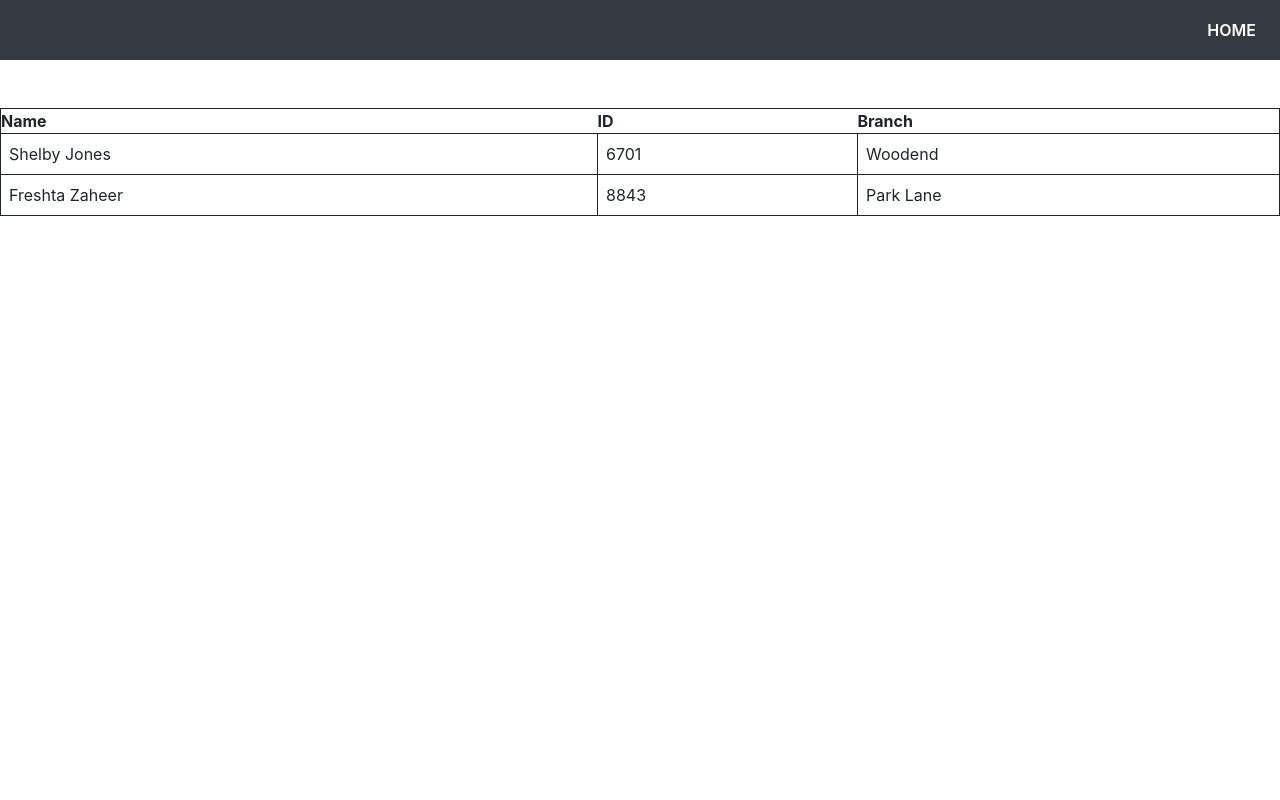
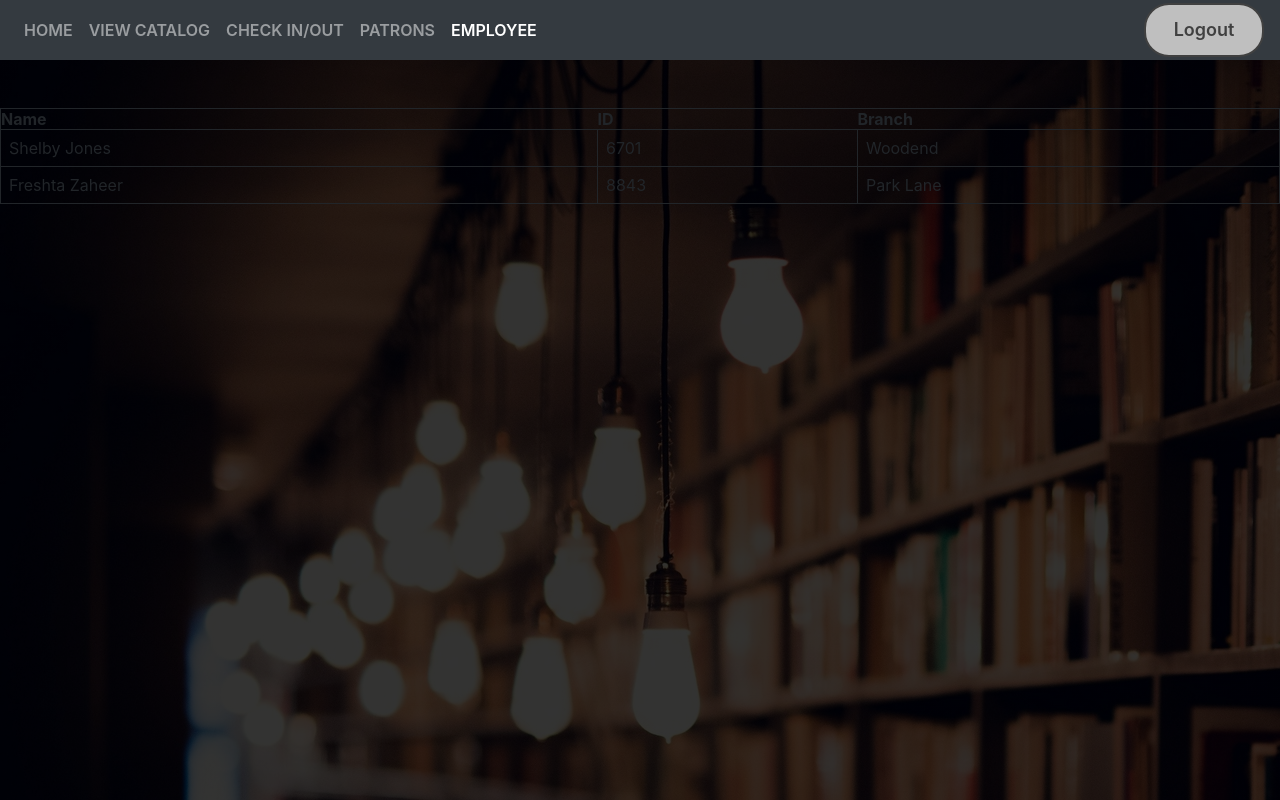
Before and after one commit to shelby-j/EECS447_DatabaseProject, a PHP site: page /Library/employee.php in a window 1280 px wide. Run offline with PHP 8.4, Linux system fonts and the light colour scheme; data comes from the database, SQL or seed files in the repository; data that the repository does not hold is empty.

Commit message:
Update employee.php

```diff
--- a/Library/employee.php
+++ b/Library/employee.php
@@ -1,3 +1,90 @@
+<style>
+  .buttonlog {
+  background-color:  #bfbfbf;
+  border: 2px solid #404040;
+  border-radius: 25px;
+  color: #404040;
+  cursor: pointer;
+  display: inline-block;
+  font-weight: 600;
+  font-size: 18px;
+  padding: 0 18px;
+  line-height: 50px;
+  text-align: center;
+  text-decoration: none;
+  user-select: none;
+  -webkit-user-select: none;
+  touch-action: manipulation;
+}
+
+label {
+  color: white;
+}
+
+.buttonlog:hover {
+  background-color:  #800000;
+}
+
+.buttonlog:active {
+  box-shadow: #4d0000 2px 2px 0 0;
+  transform: translate(2px, 2px);
+}
+
+@media (min-width: 768px) {
+  .buttonlog {
+    min-width: 120px;
+    padding: 0 25px;
+  }
+}
+
+.split {
+  height: 100%;
+  width: 50%;
+  position: fixed;
+  z-index: 1;
+  top: 0;
+  overflow-x: hidden;
+  padding-top: 20px;
+}
+body {
+  background-image: linear-gradient(rgba(0,0,0,0.8),rgba(0,0,0,0.8)),url(img/back.jpg);
+    margin-top: 0px;
+    border-collapse: collapse;
+    width: 100%;
+    padding-bottom: 210px;
+}
+
+p {
+  color: white;
+  font-size: large;
+}
+
+/* Control the left side */
+.left {
+  left: 0;
+}
+
+/* Control the right side */
+.right {
+  right: 0;
+}
+
+/* If you want the content centered horizontally and vertically */
+.centered {
+  position: absolute;
+  top: 50%;
+  left: 50%;
+  transform: translate(-50%, -50%);
+  text-align: center;
+}
+
+/* Style the image inside the centered container, if needed */
+.centered img {
+  width: 150px;
+  border-radius: 50%;
+}
+  </style>
+
 <!DOCTYPE html>
 <html lang="en">
     <head>
@@ -20,12 +107,24 @@
         <span class="navbar-toggler-icon"></span>
       </button>
       <div class="collapse navbar-collapse" id="navbarNav">
-          <ul class="navbar-nav ml-auto">
-            <li class="nav-item active ">
-              <a class="nav-link" href="index.html" target="_parent" >HOME</a>
+        <ul class="navbar-nav ">
+          <li class="nav-item">
+            <a class="nav-link" href="index.html">HOME</a>
+          </li>
+          <li class="nav-item">
+            <a class="nav-link" href="Homepage.php">VIEW CATALOG</a>
+          </li>
+          <li class="nav-item">
+            <a class="nav-link" href="checkinout.html">CHECK IN/OUT</a>
+          </li>
+              <a class="nav-link" href="accounts.html" >PATRONS</a>
+            </li>
+            <li class="nav-item active">
+              <a class="nav-link" href="employee.php" >EMPLOYEE</a>
             </li>
         </ul>
       </div>
+  <form action = "logout.php" method= "post"><div class="buttons"><button class = "buttonlog">Logout</button></div></form>
     </nav>
 </section>
 <div id="results">
```
Lines whose indentation alone changed are shown as unchanged.
